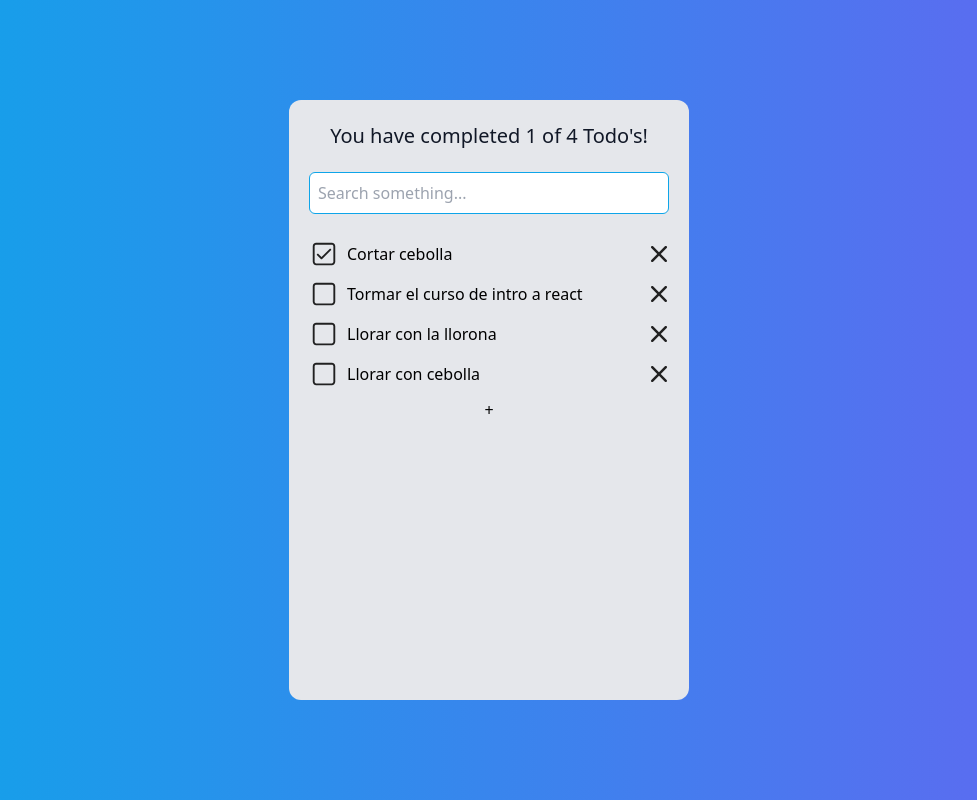
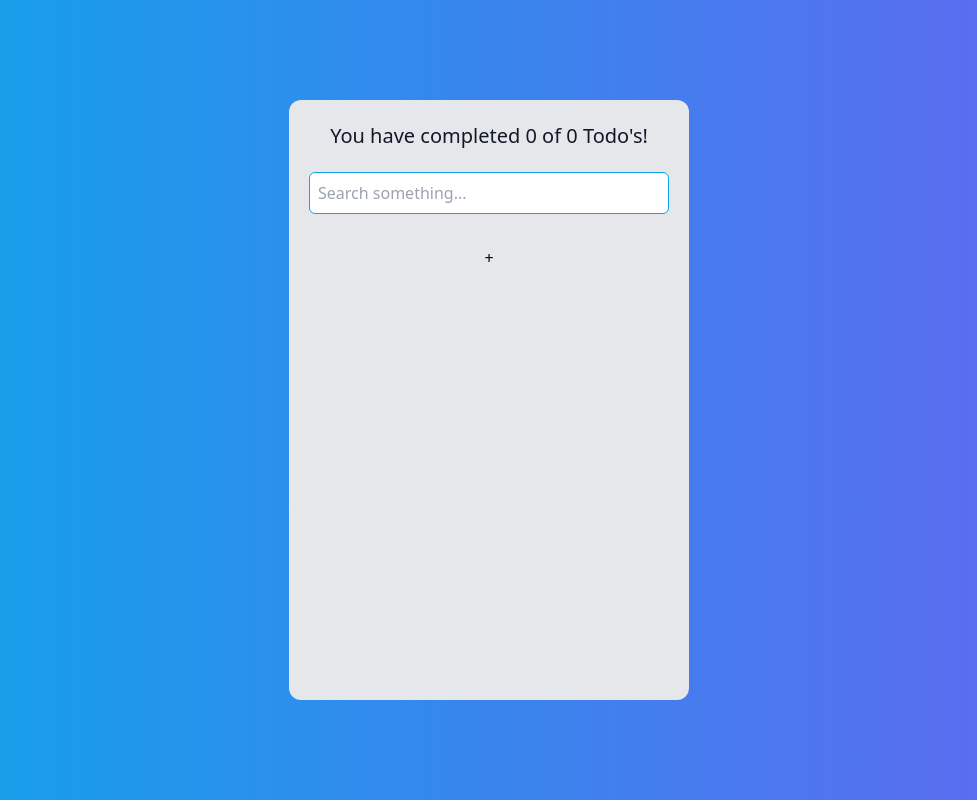
Before and after one commit to die-h/todo-list-project, a Next.js app: page / in a window 1280 px wide. Shown: the whole page, without its empty margins (151-1128 px from the left). Built offline with nearby package versions, Linux system fonts and the light colour scheme.

Commit message:
added function to load and save todos from localstorage

```diff
--- a/src/pages/index.tsx
+++ b/src/pages/index.tsx
@@ -13,29 +13,45 @@ const Home = () => {
     text: string;
     completed: boolean;
   }
-  const defaultTodos: todo[] = [
-    { text: "Cortar cebolla", completed: true },
-    { text: "Tormar el curso de intro a react", completed: false },
-    { text: "Llorar con la llorona", completed: false },
-    { text: "Llorar con cebolla", completed: false },
-  ];
+  const lsTodoVar = "dhtodos_V1"
+  const localStorageTodos = localStorage.getItem(lsTodoVar);
+  let parsedTodos;
+
+  if (!localStorageTodos) {
+    localStorage.setItem(lsTodoVar, "[]");
+    parsedTodos = [];
+  } else {
+    parsedTodos = JSON.parse(localStorageTodos);
+  }
+
+  // const defaultTodos: todo[] = [
+  //   { text: "Cortar cebolla", completed: true },
+  //   { text: "Tormar el curso de intro a react", completed: false },
+  //   { text: "Llorar con la llorona", completed: false },
+  //   { text: "Llorar con cebolla", completed: false },
+  // ];
 
   const [searchValue, setSearchValue] = useState<string>("");
-  const [todos, setTodos] = useState<todo[]>(defaultTodos);
+  const [todos, setTodos] = useState<todo[]>(parsedTodos);
   const completedTodos = todos.filter((todo) => !!todo.completed).length;
   const totalTodos: number = todos.length;
+
+  const saveTodos = (newTodos : todo[]) => {
+    localStorage.setItem(lsTodoVar, JSON.stringify(newTodos))
+    setTodos(newTodos)
+  }
 
   const completeTodo = (text: string) => {
     const newTodos: todo[] = [...todos];
     const todoIndex = newTodos.findIndex((todo) => todo.text === text);
     newTodos[todoIndex].completed = !newTodos[todoIndex].completed;
-    setTodos(newTodos);
+    saveTodos(newTodos);
   };
   const deleteTodo = (text: string) => {
+    const newTodos: todo[] = [...todos];
     const todoIndex = todos.findIndex((todo) => todo.text === text);
-    const newTodos: todo[] = [...todos];
     newTodos.splice(todoIndex, 1);
-    setTodos(newTodos);
+    saveTodos(newTodos);
   };
 
   let searchedTodos: todo[] = [];
```
